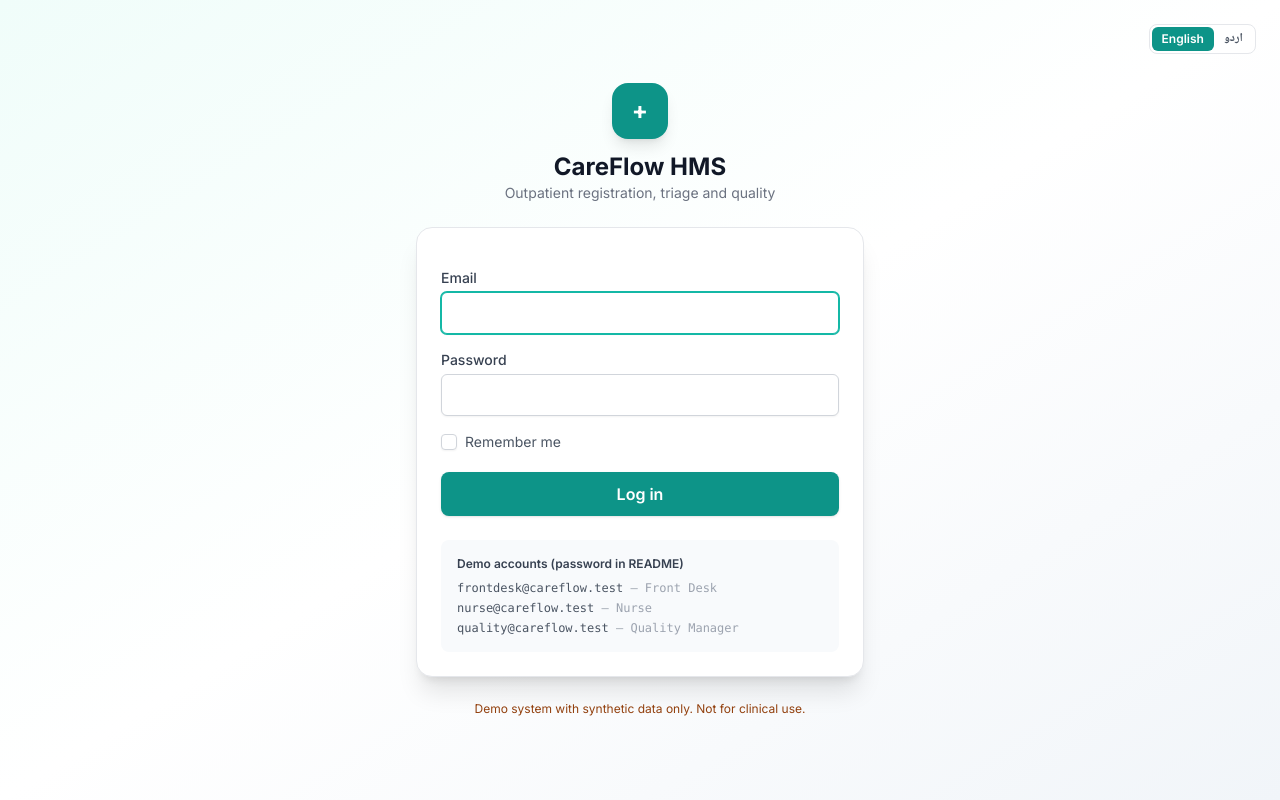
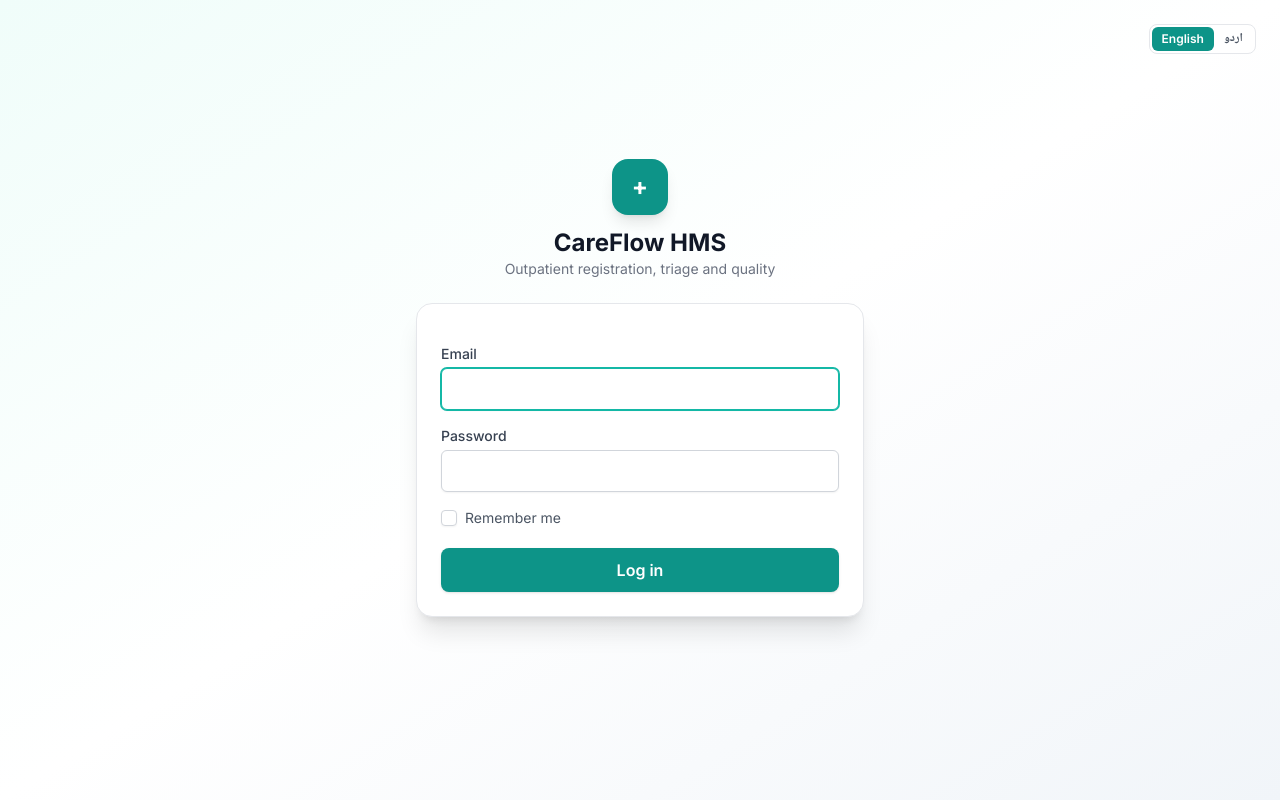
Before and after one commit to HadiRajani/careflow-hms, a Laravel app: page /login in a window 1280 px wide. Run offline with Laravel 12, Linux system fonts and the light colour scheme; style sheets or scripts are compiled from the project's sources.

Commit message:
Login page: hide demo account list and footer notice (Blade comments, not sent to browser)
Co-Authored-By: Claude Opus 5.5 <noreply@anthropic.com>

```diff
--- a/resources/views/auth/login.blade.php
+++ b/resources/views/auth/login.blade.php
@@ -27,12 +27,12 @@
     </form>
 
     {{-- Demo accounts: shown only outside production-like "real" use; this is a synthetic-data demo. --}}
-    <div class="mt-6 rounded-lg bg-slate-50 p-4 text-xs text-gray-600" dir="ltr">
+    {{-- <div class="mt-6 rounded-lg bg-slate-50 p-4 text-xs text-gray-600" dir="ltr">
         <div class="mb-2 font-semibold text-gray-700">Demo accounts (password in README)</div>
         <ul class="space-y-1 font-mono">
             <li>frontdesk@careflow.test <span class="text-gray-400">— Front Desk</span></li>
             <li>nurse@careflow.test <span class="text-gray-400">— Nurse</span></li>
             <li>quality@careflow.test <span class="text-gray-400">— Quality Manager</span></li>
         </ul>
-    </div>
+    </div> --}}
 </x-guest-layout>
--- a/resources/views/layouts/guest.blade.php
+++ b/resources/views/layouts/guest.blade.php
@@ -29,7 +29,7 @@
             </div>
 
             <p class="mt-6 max-w-md text-center text-xs text-amber-800">
-                {{ __('Demo system with synthetic data only. Not for clinical use.') }}
+                {{-- {{ __('Demo system with synthetic data only. Not for clinical use.') }} --}}
             </p>
         </div>
     </body>
```
